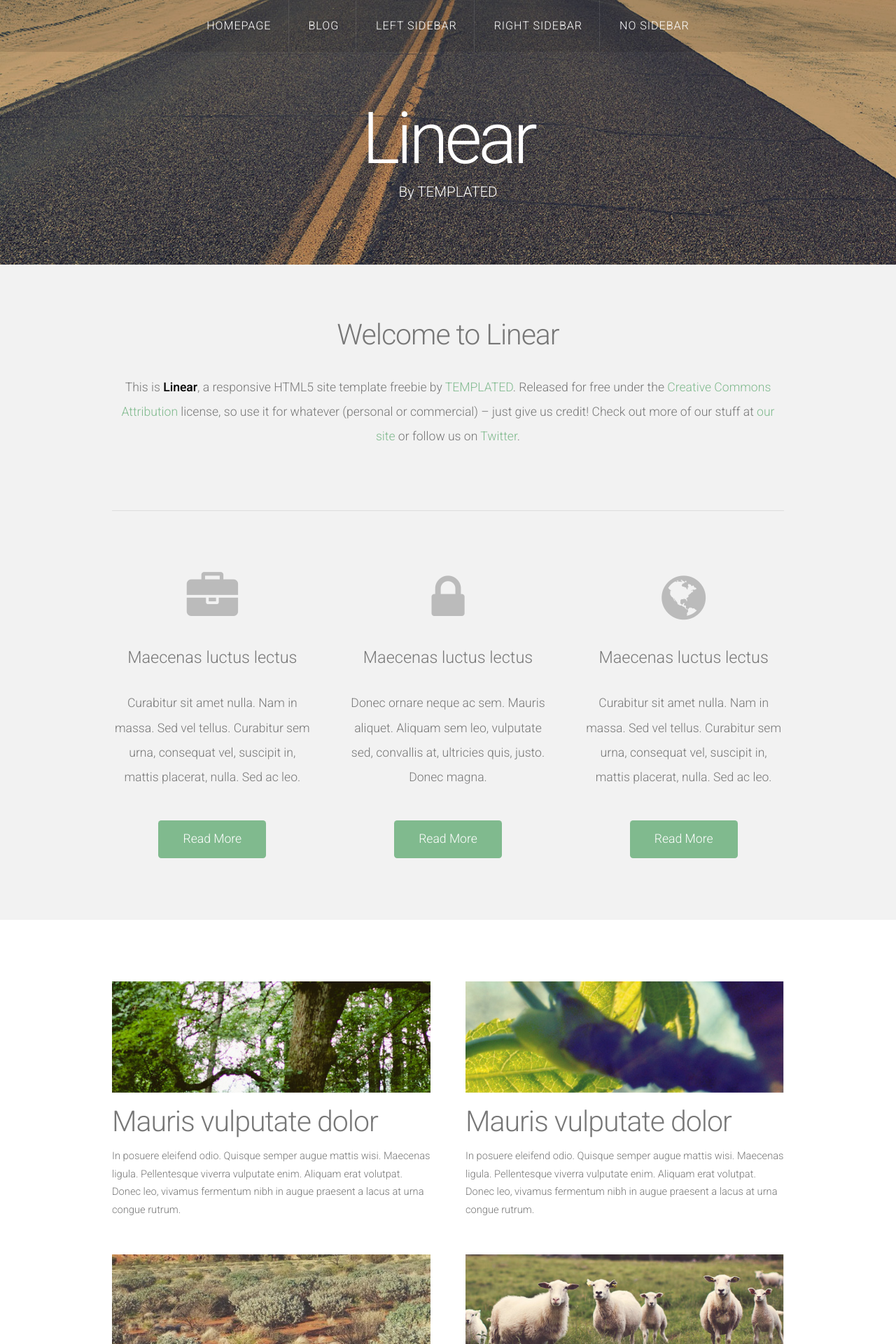
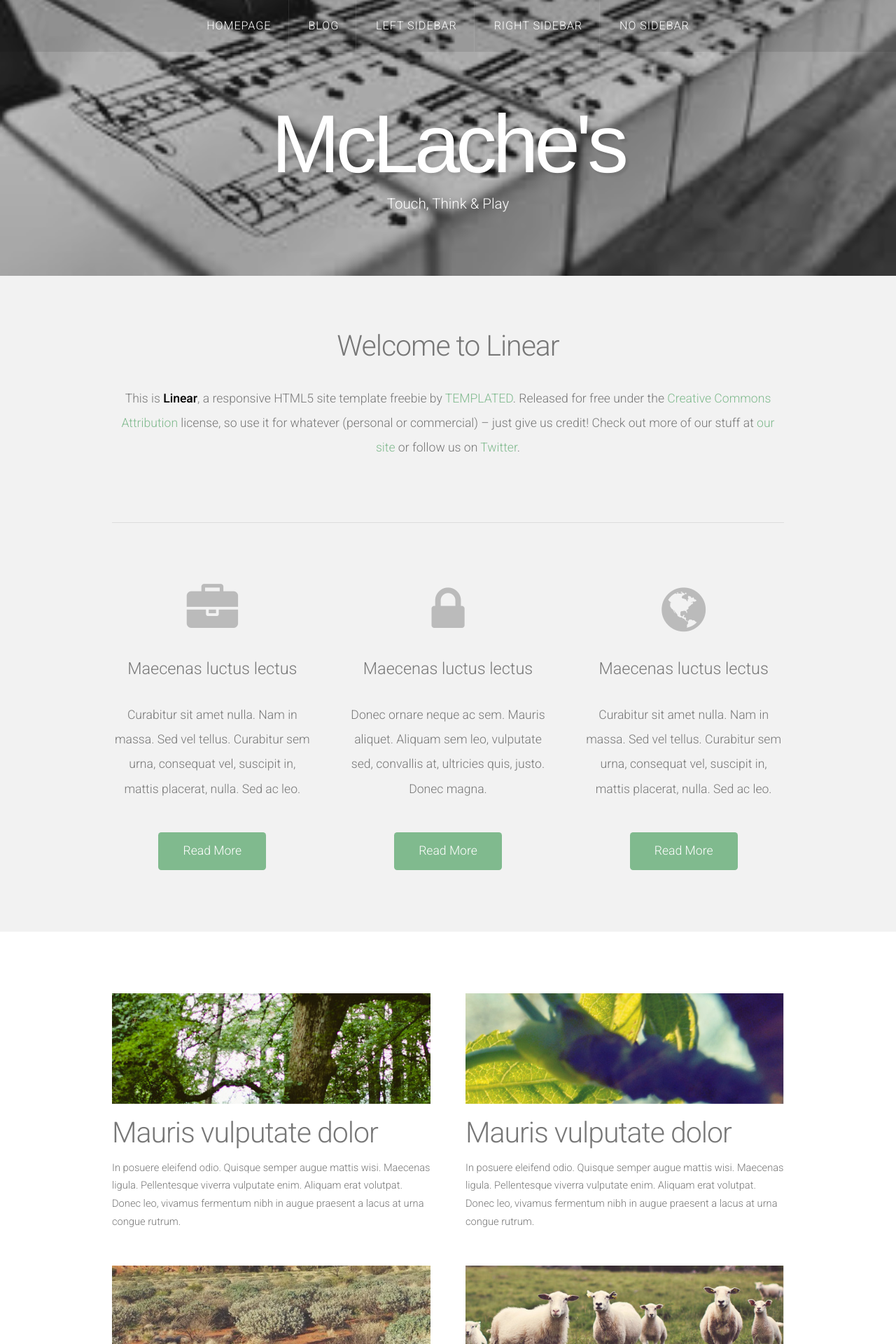
Before and after one commit to McLache/mclache.github.io, a Jekyll site: the page built from index.html, in a window 1280 px wide. Shown: the top 1920 px of the page at 70% size. Built offline with Jekyll 4.4.1, drawn with Linux system fonts in a browser that asks for light colours; nearby versions of some CDN libraries.

Commit message:
change nav img & title

```diff
--- a/_config.yml
+++ b/_config.yml
@@ -1,3 +1,3 @@
-name: Linear
+name: McLache's
 description: Linear template for Jekyll
 # paginate: 10
--- a/_layouts/default.html
+++ b/_layouts/default.html
@@ -1,12 +1,7 @@
 <!DOCTYPE HTML>
-<!--
-Linear by TEMPLATED
-templated.co @templatedco
-Released for free under the Creative Commons Attribution 3.0 license (templated.co/license)
--->
 <html>
 <head>
-	<title>Linear by TEMPLATED</title>
+	<title>McLache's</title>
 	<meta http-equiv="content-type" content="text/html; charset=utf-8" />
 	<meta name="description" content="" />
 	<meta name="keywords" content="" />
@@ -30,8 +25,8 @@ Released for free under the Creative Commons Attribution 3.0 license (templated.
 
 			<!-- Logo -->
 			<div id="logo">
-				<h1><a href="#">Linear</a></h1>
-				<span class="tag">By TEMPLATED</span>
+				<h1><a href="#">McLache's</a></h1>
+				<span class="tag">Touch, Think & Play</span>
 			</div>
 		</div>
 	</div>
--- a/assets/css/style.css
+++ b/assets/css/style.css
@@ -785,7 +785,7 @@
 			top: 0;
 			width: 100%;
 			height: 100%;
-			background: rgba(64,64,64,0.125);
+			background: rgba(64,64,64,0.325);
 		}
 
 /*********************************************************************************/
@@ -808,8 +808,10 @@
 			display: block;
 			text-decoration: none;
 			font-weight: 300;
+			font-family: 'Cookie', Helvetica, sans-serif;
+			text-shadow: 4px 4px 3px rgba(0,0,0,0.1);
 			line-height: 1em;
-			font-size: 7em;
+			font-size: 8em;
 			color: #FFF;
 			letter-spacing: -0.05em;
 			margin: 0 0 0.125em 0;
```
Also changed, not shown: assets/images/header.jpg.
